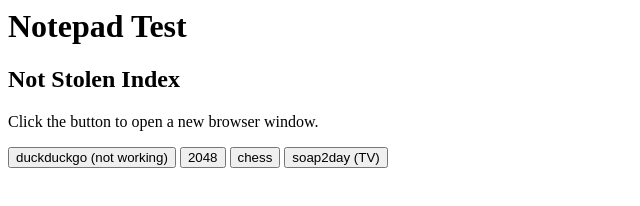
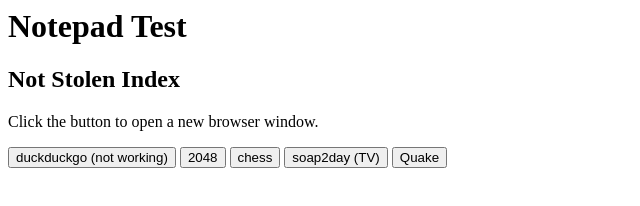
Before and after one commit to 1590404dw/browser, a plain HTML site: page index.html in a window 1280 px wide. Shown: the whole page, without its empty margins (0-640 px from the left). Drawn offline with Linux system fonts and the light colour scheme.

Commit message:
Update index.html

```diff
--- a/index.html
+++ b/index.html
@@ -39,5 +39,12 @@ function xFunction() {
 }
 </script>
 
+  <button onclick="yFunction()">Quake</button>
+
+<script>
+function yFunction() {
+  window.open("https://www.netquake.io/multiplayer");
+}
+</script>
 </body>
 </html>
```
